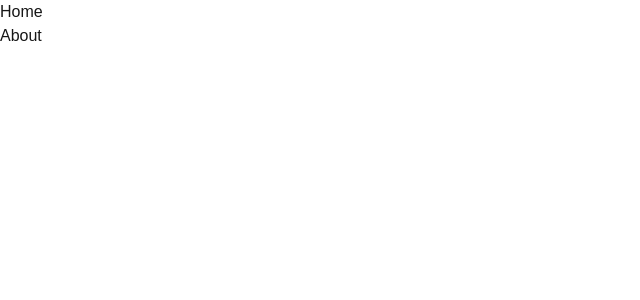
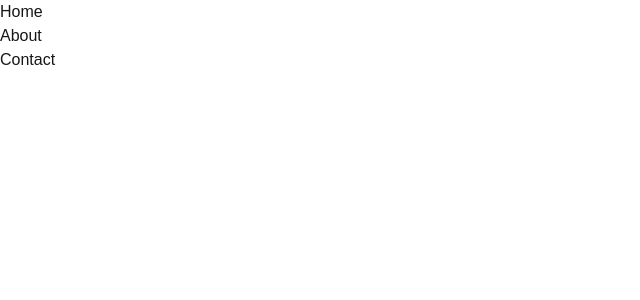
Before and after one commit to naufalF21/learn-cicd, a Next.js app: page / in a window 1280 px wide. Shown: the top 300 px of the page, without its empty margins (0-640 px from the left). Built offline with nearby package versions, Linux system fonts and the light colour scheme.

Commit message:
feat(contact): add contact page

```diff
--- /dev/null
+++ b/app/contact/page.tsx
@@ -0,0 +1,15 @@
+import Link from "next/link";
+
+const Contact = () => {
+	return (
+		<div>
+			<h1>Contact Us</h1>
+			<button>dont click</button>
+			<div>
+				<Link href="/">Back to Home</Link>
+			</div>
+		</div>
+	);
+};
+
+export default Contact;
--- a/app/page.tsx
+++ b/app/page.tsx
@@ -4,7 +4,14 @@ export default function Home() {
 	return (
 		<div>
 			<h1>Home</h1>
-			<Link href="/about">About</Link>
+			<ul>
+				<li>
+					<Link href="/about">About</Link>
+				</li>
+				<li>
+					<Link href="/contact">Contact</Link>
+				</li>
+			</ul>
 		</div>
 	);
 }
```
